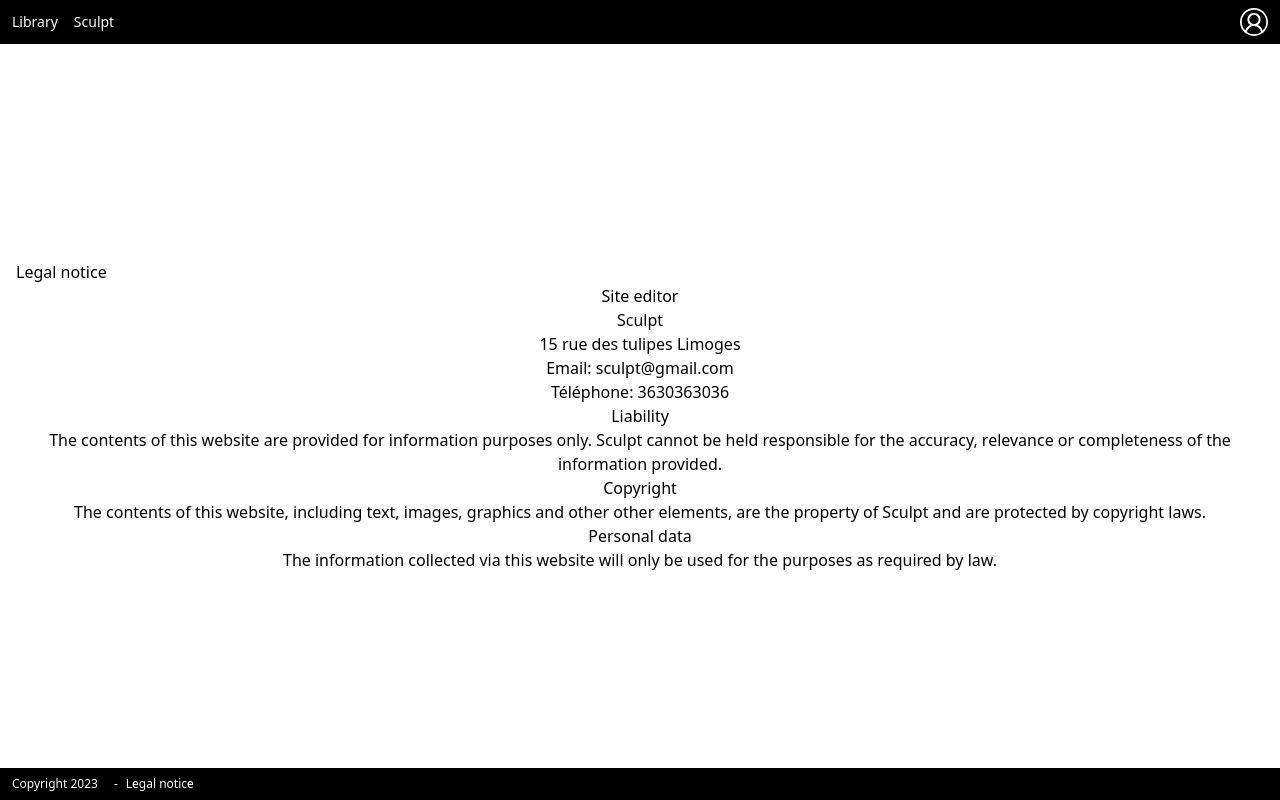
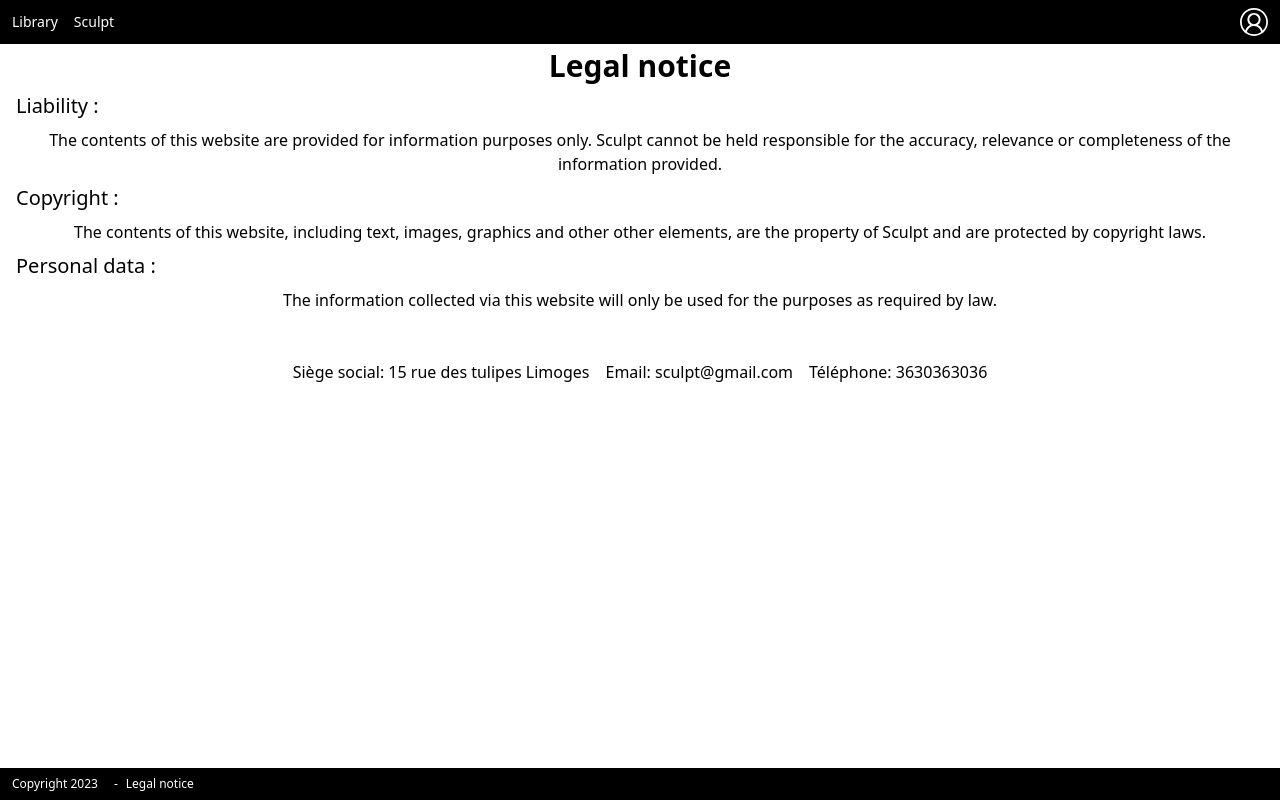
Before and after one commit to https-github-com-Sae501/Sae_501, a Next.js app: page /legalNotice in a window 1280 px wide. Built offline with nearby package versions, Linux system fonts and the light colour scheme.

Commit message:
enregistrement de la taille

```diff
--- a/app/components/sculpt.tsx
+++ b/app/components/sculpt.tsx
@@ -67,6 +67,11 @@ const Sculpt: React.FC = () => {
             MIDDLE: THREE.MOUSE.DOLLY,
             RIGHT: THREE.MOUSE.ROTATE, // Activer la rotation avec le bouton droit
         };
+
+        if (!showOptions) {
+          handleOptionClick(cellSize);
+        }
+
         canvas.style.pointerEvents = canvasEvents;
 
         const scene = new THREE.Scene();
@@ -122,8 +127,17 @@ const Sculpt: React.FC = () => {
 
         function loadHistoriqueCubesFromLocalStorage() {
             const jsonString = localStorage.getItem(name);
+            console.log(jsonString)
+            console.log(showOptions)
+
             if (jsonString) {
                 const historiqueCubes = JSON.parse(jsonString);
+                const tailles = historiqueCubes.length > 0 ? historiqueCubes[0].taille : null;
+                console.log(tailles)
+                setCellSize(tailles)
+                console.log(cellSize)
+                setShowOptions(false)
+                console.log(showOptions)
                 historiqueCubes.forEach(cubeInfo => {
                     cubes.forEach((cube, index) => {
                         if (cube.position.equals(cubeInfo.position)) {
@@ -150,6 +164,7 @@ const Sculpt: React.FC = () => {
 
             const cubeInfo = {
                 position: selectedCube.position.clone(),
+                taille: cellSize,
               };
 
             historiqueCubes.push(cubeInfo);
@@ -211,7 +226,7 @@ const Sculpt: React.FC = () => {
 
       main();
     }
-  }, [cellSize, canvasEvents]);
+  }, [showOptions,cellSize, canvasEvents]);
 
   return (
     <div className="w-full h-full overflow-hidden relative ">
@@ -250,6 +265,7 @@ const Sculpt: React.FC = () => {
     <canvas className="overflow-hidden" id="c" style={{ width: '100%', height: '100%' }}></canvas>
 </div>
 
+
   );
 };
 
--- a/app/legalNotice/page.tsx
+++ b/app/legalNotice/page.tsx
@@ -2,45 +2,40 @@ import React from 'react';
 import Header from '../components/header';
 import Footer from '../components/footer';
 
-interface LegalNoticeProps {
-  companyName: string;
-  companyAddress: string;
-  companyEmail: string;
-  companyPhone: string;
-}
-
-const LegalNotice: React.FC<LegalNoticeProps> = ({}) => {
+const LegalNotice = () => {
   return (
     <div className='h-screen bg-white'>
         <Header></Header>
-        <div className=' p-4 pt-[3rem] bg-white h-full text-black text-center flex flex-col justify-center'>
-            <h2 className='text-left'>Legal notice</h2>
+        <div className=' p-4 pt-[3rem] bg-white h-full text-black text-center flex flex-col justify-start'>
+            <h2 className='text-3xl font-semibold'>Legal notice</h2>
 
-            <h3>Site editor</h3>
-            <p>Sculpt</p>
-            <p>15 rue des tulipes Limoges </p>
-            <p>Email: sculpt@gmail.com</p>
-            <p>Téléphone: 3630363036</p>
 
-            <h3>Liability</h3>
+
+            <h3 className='text-left py-2 text-xl'>Liability :</h3>
             <p>
                 The contents of this website are provided for information purposes only.
                 Sculpt cannot be held responsible for the accuracy, relevance or
                 completeness of the information provided.
             </p>
 
-            <h3>Copyright</h3>
+            <h3 className='text-left py-2 text-xl'>Copyright :</h3>
             <p>
                 The contents of this website, including text, images, graphics and other
                 other elements, are the property of Sculpt and are protected by
                 copyright laws.
             </p>
 
-            <h3>Personal data</h3>
+            <h3 className='text-left py-2 text-xl'>Personal data :</h3>
             <p>
                 The information collected via this website will only be used for the purposes
                 as required by law.
             </p>
+            <div className='flex flex-row gap-4 align-center justify-center pt-[3rem]'>
+              <p className='text-left'>Siège social: 15 rue des tulipes Limoges </p>
+              <p className='text-left'>Email: sculpt@gmail.com</p>
+              <p className='text-left'>Téléphone: 3630363036</p>
+            </div>
+
         </div>
     <Footer></Footer>
     </div>
--- a/app/library/page.tsx
+++ b/app/library/page.tsx
@@ -23,10 +23,10 @@ const LibraryPage = () => {
   }, []);
 
   return (
-    <div className="bg-white h-screen w-screen">
+    <div className="bg-white h-screen w-screen color-foreground">
       <Header />
-      <h1 className="text-4xl font-bold p-4 pt-[3rem]">Library</h1>
-      <ul className='pl-[2rem]'>
+      <h1 className="text-4xl font-bold p-4 pt-12">Library</h1>
+      <ul className='pl-8'>
         {localStorageKeys.map((key, index) => (
           <li key={index}>
              <Link href={`/sculpt?name=${key}`}>
--- a/tailwind.config.ts
+++ b/tailwind.config.ts
@@ -8,6 +8,9 @@ const config: Config = {
   ],
   theme: {
     extend: {
+      color:{
+        'foreground':'var(--foreground-rgb)'
+      },
       backgroundImage: {
         'gradient-radial': 'radial-gradient(var(--tw-gradient-stops))',
         'gradient-conic':
```
Lines whose indentation alone changed are shown as unchanged.
